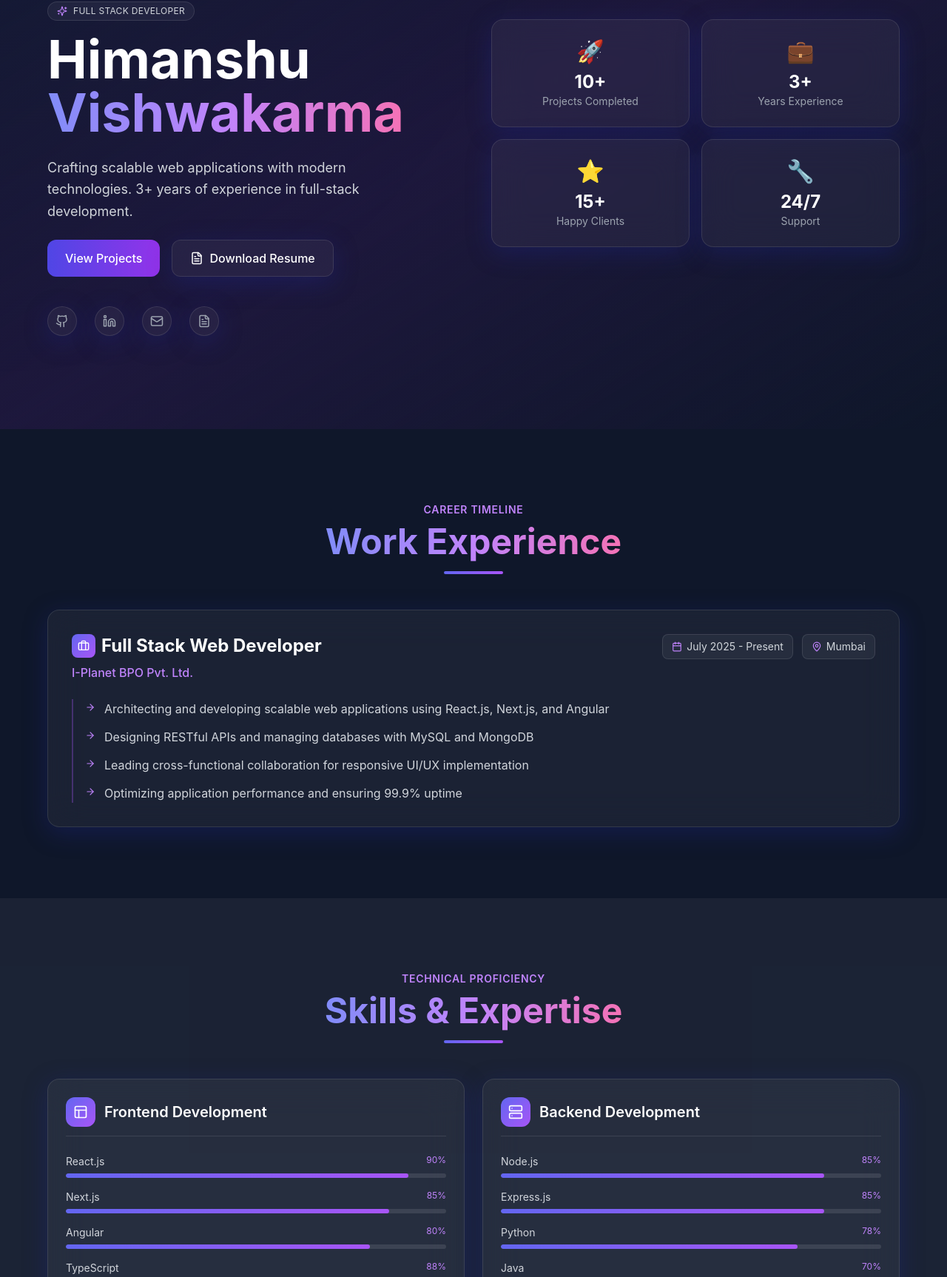
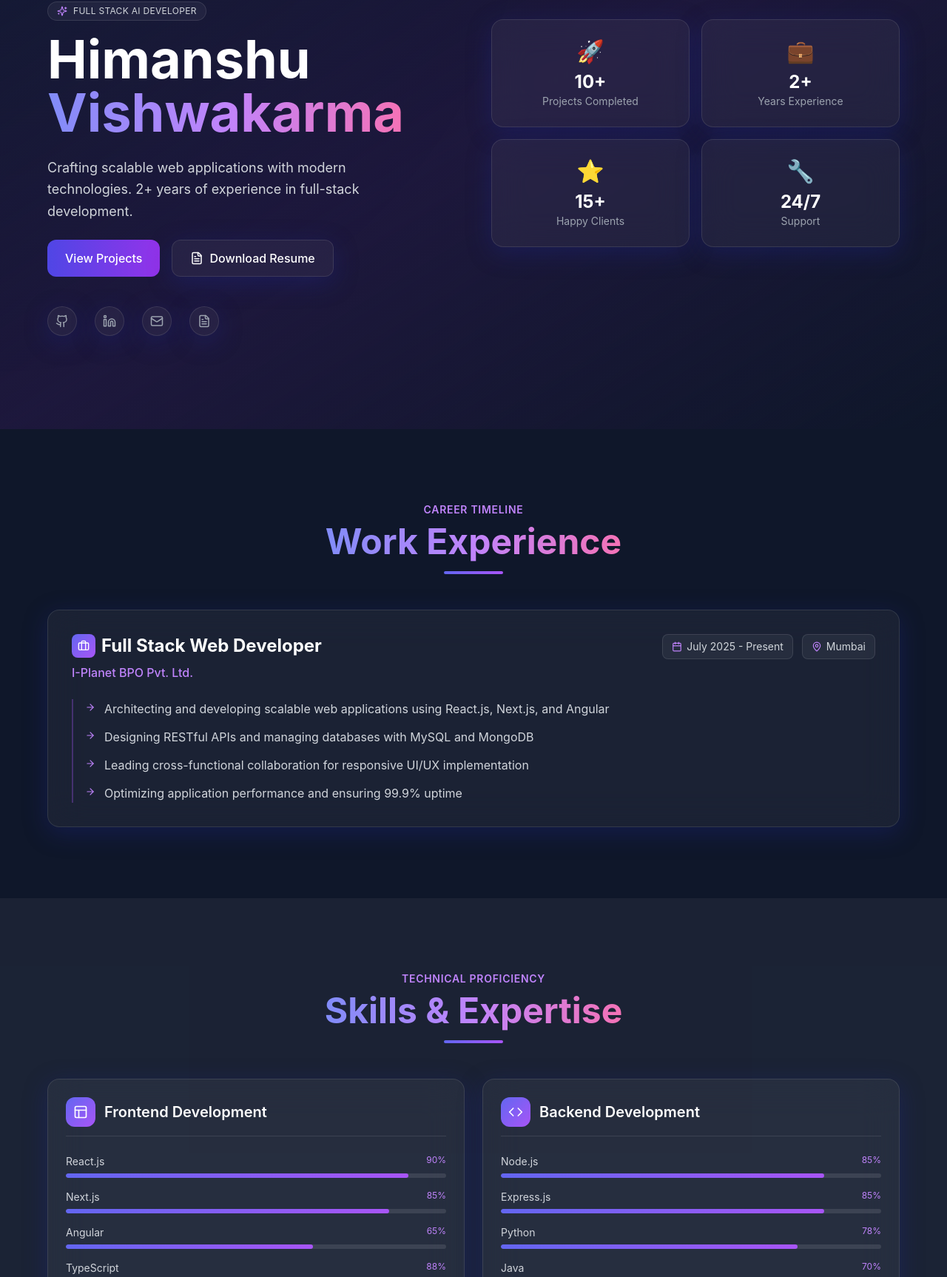
Before and after one commit to Himanshu8055/my_portfolio, a React (Vite) app: page / in a window 1280 px wide. Shown: the part 220-1946 px from the top of the page at 74% size. Built offline with nearby package versions, Linux system fonts and the light colour scheme; the HTML template or start-up script is replaced by a standard one.

Commit message:
Updated project and added docs file with name index_resume.docx

```diff
--- a/src/App.tsx
+++ b/src/App.tsx
@@ -100,7 +100,7 @@ const Portfolio = () => {
                   <div className="mt-24 text-center lg:text-start space-y-4">
                     <div className="inline-flex items-center gap-2 px-3 py-1 rounded-full bg-white/5 border border-white/10 backdrop-blur-sm">
                       <Sparkles size={14} className="text-purple-400" />
-                      <span className="text-xs text-gray-300 tracking-wide">FULL STACK DEVELOPER</span>
+                      <span className="text-xs text-gray-300 tracking-wide">FULL STACK AI DEVELOPER</span>
                     </div>
                     <h1 className="text-5xl text-center lg:text-left md:text-6xl lg:text-7xl font-bold leading-tight">
                       <span className="text-white">Himanshu</span>
@@ -110,7 +110,7 @@ const Portfolio = () => {
                   </div>
 
                   <p className="text-gray-300 text-lg text-center lg:text-start leading-relaxed max-w-lg mx-auto lg:mx-0">
-                    Crafting scalable web applications with modern technologies. 3+ years of experience in full-stack development.
+                    Crafting scalable web applications with modern technologies. 2+ years of experience in full-stack development.
                   </p>
 
                   <div className="flex flex-wrap justify-center lg:justify-start gap-4">
@@ -153,7 +153,7 @@ const Portfolio = () => {
                 <div className="grid grid-cols-2 gap-4">
                   {[
                     { value: '10+', label: 'Projects Completed', icon: '🚀' },
-                    { value: '3+', label: 'Years Experience', icon: '💼' },
+                    { value: '2+', label: 'Years Experience', icon: '💼' },
                     { value: '15+', label: 'Happy Clients', icon: '⭐' },
                     { value: '24/7', label: 'Support', icon: '🔧' }
                   ].map((stat, idx) => (
--- a/src/components/Projects.tsx
+++ b/src/components/Projects.tsx
@@ -12,21 +12,13 @@ interface Project {
 function Projects() {
   const projects: Project[] = [
     {
-      title: "Swift Response Alert",
-      description: "Enterprise Personal Emergency Response System (PERS) with medical alert devices and caregiver app. Features real-time GPS tracking, fall detection, two-way voice, and 24/7 emergency monitoring.",
-      tech_used: ["Next.js", "Stripe", "MongoDB", "WebSockets"],
-      link: "https://swiftresponsealert.com/",
-      featured: true
+      title: "Personal Portfolio",
+      description: "Modern portfolio showcasing technical skills and projects with glassmorphism design and smooth animations.",
+      tech_used: ["React", "Tailwind", "Framer Motion"],
+      link: "https://himanshu-vishwakarma.vercel.app"
     },
     {
-      title: "Procall Hub",
-      description: "Professional communication hub for centralized call management and team collaboration. Streamlines voice interactions with advanced routing and analytics.",
-      tech_used: ["Next.js", "WebRTC", "Socket.io", "PostgreSQL", "Tailwind"],
-      link: "https://www.procallhub.com/",
-      featured: true
-    },
-    {
-      title: "Iplanet - Company Website",
+      title: "Iplanetbpo - Company Website",
       description: "Enterprise-grade company website with integrated admin dashboard for managing job applicants. Features include real-time analytics, SEO optimization, and responsive design.",
       tech_used: ["React.js", "Node.js", "MySQL", "Tailwind"],
       link: "https://iplanetbpo.net/",
@@ -40,6 +32,13 @@ function Projects() {
       featured: true
     },
     {
+      title: "Procall Hub",
+      description: "Professional communication hub for centralized call management and team collaboration. Streamlines voice interactions with advanced routing and analytics.",
+      tech_used: ["Next.js", "WebRTC", "Socket.io", "PostgreSQL", "Tailwind"],
+      link: "https://www.procallhub.com/",
+      featured: true
+    },
+    {
       title: "Precision Career Connect",
       description: "AI-powered job portal with resume builder, recruiter workflows, and advanced candidate matching system.",
       tech_used: ["Next.js", "PostgreSQL", "Tailwind", "AI"],
@@ -47,10 +46,11 @@ function Projects() {
       featured: true
     },
     {
-      title: "Personal Portfolio",
-      description: "Modern portfolio showcasing technical skills and projects with glassmorphism design and smooth animations.",
-      tech_used: ["React", "Tailwind", "Framer Motion"],
-      link: "https://himanshu-vishwakarma.vercel.app"
+      title: "Swift Response Alert",
+      description: "Enterprise Personal Emergency Response System (PERS) with medical alert devices and caregiver app. Features real-time GPS tracking, fall detection, two-way voice, and 24/7 emergency monitoring.",
+      tech_used: ["Next.js", "Stripe", "MongoDB", "WebSockets"],
+      link: "https://swiftresponsealert.com/",
+      featured: true
     },
     // {
     //   title: "Movie Website",
--- a/src/components/Skills.tsx
+++ b/src/components/Skills.tsx
@@ -1,4 +1,4 @@
-import { Database, Layout, Server, Brain, } from 'lucide-react';
+import { Database, Layout, Server, Brain, Code, } from 'lucide-react';
 import { motion } from 'framer-motion';
 
 interface SkillCategory {
@@ -15,14 +15,14 @@ function Skills() {
       skills: [
         { name: "React.js", level: 90 },
         { name: "Next.js", level: 85 },
-        { name: "Angular", level: 80 },
+        { name: "Angular", level: 65 },
         { name: "TypeScript", level: 88 },
         { name: "Tailwind CSS", level: 90 }
       ]
     },
     {
       name: "Backend Development",
-      icon: <Server size={20} />,
+      icon: <Code size={20} />,
       skills: [
         { name: "Node.js", level: 85 },
         { name: "Express.js", level: 85 },
```
Also changed, not shown: 1 other file (tests, documents, lock files or other folders).
